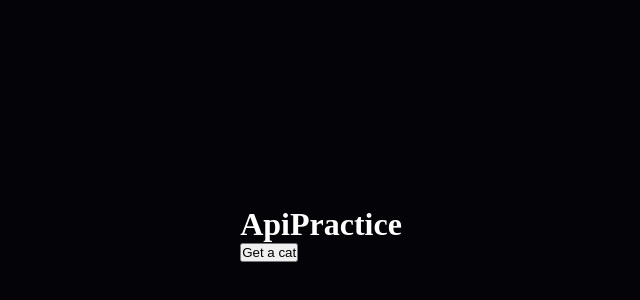
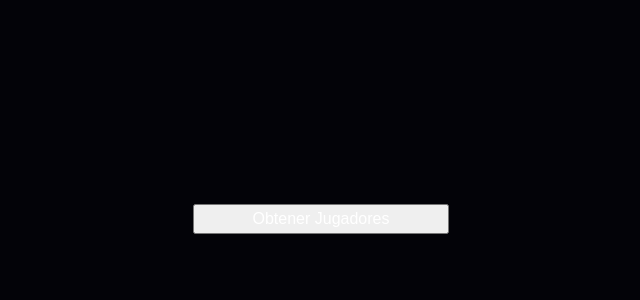
Before and after one commit to Amasias-Rodriguez/Js-Api-pr, a plain HTML site: page index.html in a window 1280 px wide. Shown: the part 166-466 px from the top of the page, without its empty margins (319-959 px from the left). Drawn offline with Linux system fonts and the light colour scheme.

Commit message:
Update index.html

```diff
--- a/index.html
+++ b/index.html
@@ -7,11 +7,9 @@
     <link rel="stylesheet" href="style.css" />
   </head>
   <body>
-    <div class="main__container">
-      <h1 class="title">ApiPractice</h1>
-      <div id="cat-img-container"></div>
-      <button id="btn-cat">Get a cat</button>
-    </div>
+   <button id="btn-api">Obtener Jugadores</button>
+    <div id="resultados" class="grid-container"></div>
     <script src="index.js"></script>
+     <script src="main.js"></script>
   </body>
 </html>
```
